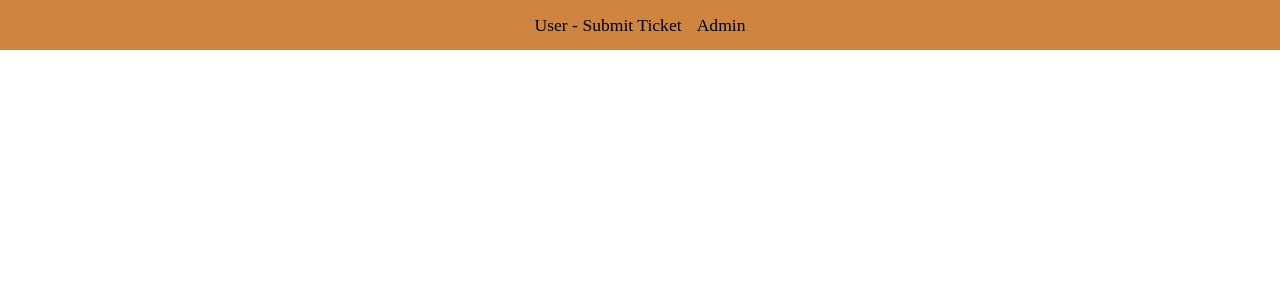
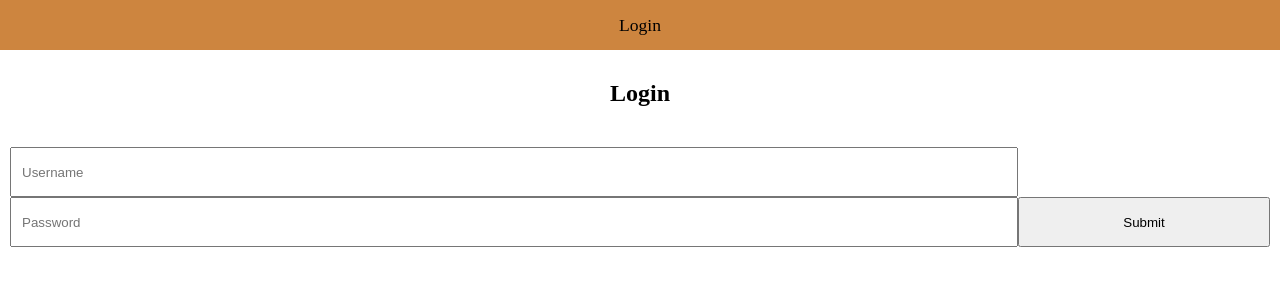
Before and after one commit to cgomez374/support-ticketing-system, a React (Vite) app: page /login in a window 1280 px wide. Shown: the top 300 px of the page. Built offline with nearby package versions, Linux system fonts and the light colour scheme.

Commit message:
added login page, loginform component, authcontext functionality, and protected routes

```diff
--- a/src/App.jsx
+++ b/src/App.jsx
@@ -3,27 +3,35 @@
 import { BrowserRouter as Router, Routes, Route } from 'react-router-dom'
 // CONTEXT
 import { SupportTicketProvider } from './context/TicketContext'
+import { AuthProvider } from './context/AuthContext'
 // PAGES
 import Home from './pages/Home'
 import AdminDashboard from './pages/AdminDashboard'
 import TicketPage from './pages/TicketPage'
+import LoginPage from './pages/LoginPage'
 // COMPONENTS
 import Navbar from './components/Navbar'
+import ProtectedRoutes from './components/ProtectedRoutes'
 
 
 function App() {
   return (
     <>
+      <AuthProvider>
         <SupportTicketProvider>
           <Router>
             <Navbar />
             <Routes>
+              <Route element={<ProtectedRoutes />}>
                 <Route path="/" element={ <Home /> } />
                 <Route path="/admin" element={ <AdminDashboard /> } />
                 <Route path="/ticket/:id" element={ <TicketPage /> } />
+              </Route>
+              <Route path='/login' element={<LoginPage />} />
             </Routes>
           </Router>
         </SupportTicketProvider>
+      </AuthProvider>
     </>
   )
 }
--- /dev/null
+++ b/src/components/Login/LoginForm.jsx
@@ -0,0 +1,43 @@
+import { useState } from "react"
+import { useAuthContext } from "../../context/AuthContext"
+
+export default function LoginForm(){
+  const { login } = useAuthContext()
+  const [loginFormData, setLoginFormData] = useState({
+    username: '',
+    password: ''
+  })
+
+  function handleChange(e){
+    setLoginFormData(prevLoginData => {
+      return {
+        ...prevLoginData,
+        [e.target.name]: e.target.value
+      }
+    })
+  }
+
+  function handleSubmit(e){
+    e.preventDefault()
+    login(loginFormData.username, loginFormData.password)
+  }
+  return (
+    <form onSubmit={handleSubmit}>
+      <input
+        name="username"
+        value={loginFormData.username}
+        type="text"
+        placeholder="username"
+        onChange={handleChange}
+      />
+      <input
+        name="password"
+        value={loginFormData.password}
+        type="password"
+        placeholder="password"
+        onChange={handleChange}
+      />
+      <button type="submit">submit</button>
+    </form>
+  )
+}
--- a/src/components/Navbar.jsx
+++ b/src/components/Navbar.jsx
@@ -1,10 +1,17 @@
 import { Link } from "react-router-dom"
+import { useAuthContext } from "../context/AuthContext"
 
 export default function Navbar(){
+  const {loginStatus, currentUser} = useAuthContext()
   return (
     <nav className="row-center">
-      <Link to="/">User - submit ticket</Link>
-      <Link to="/admin">Admin</Link>
+      {
+        !loginStatus
+          ? <Link to="/login">login</Link>
+          : currentUser.role === 'admin'
+            ? <Link to="/admin">Dashboard</Link>
+            : <Link to="/">User - submit ticket</Link>
+      }
     </nav>
 
 
--- /dev/null
+++ b/src/components/ProtectedRoutes.jsx
@@ -0,0 +1,8 @@
+import { Navigate, Outlet } from "react-router-dom";
+import { useAuthContext } from "../context/AuthContext";
+
+export default function ProtectedRoutes(){
+  const { loginStatus } = useAuthContext()
+  return !loginStatus ? <Navigate to="/login" /> : <Outlet />
+
+}
--- /dev/null
+++ b/src/context/AuthContext.jsx
@@ -0,0 +1,32 @@
+import { createContext, useContext, useState } from "react";
+import users from "../data/users";
+
+
+const AuthContext = createContext()
+
+export const useAuthContext = () => useContext(AuthContext)
+
+export function AuthProvider({children}) {
+  const [loginStatus, setLoginStatus] = useState(false)
+  const [currentUser, setCurrentUser] = useState(null)
+
+  function login(username, password){
+    users.forEach(user => {
+      if(user.username === username && user.password === password){
+        setLoginStatus(true)
+        setCurrentUser(user)
+      }
+    })
+  }
+
+  function logout(){
+    setCurrentUser(null)
+    setLoginStatus(false)
+  }
+  return (
+    <AuthContext.Provider value={{ loginStatus, currentUser, login, logout }}>
+      {children}
+    </AuthContext.Provider>
+  )
+
+}
--- /dev/null
+++ b/src/data/users.js
@@ -0,0 +1,34 @@
+const users = [
+  {
+    id: 1,
+    username: "jessica.miller",
+    password: "Jess!2024",
+    role: "admin",
+  },
+  {
+    id: 2,
+    username: "michael.thompson",
+    password: "MikePass#1",
+    role: "user",
+  },
+  {
+    id: 3,
+    username: "sarah.lee",
+    password: "SLee@789",
+    role: "user",
+  },
+  {
+    id: 4,
+    username: "admin.tony",
+    password: "Admin$Tony2025",
+    role: "admin",
+  },
+  {
+    id: 5,
+    username: "luis.garcia",
+    password: "Garcia!55",
+    role: "user",
+  },
+];
+
+export default users;
--- a/src/pages/Home.jsx
+++ b/src/pages/Home.jsx
@@ -3,7 +3,7 @@
 export default function Home(){
   return (
     <section>
-      <h1>HOME (Ticket submission)</h1>
+      <h1>Submit a Ticket</h1>
       <TicketForm />
     </section>
   )
--- /dev/null
+++ b/src/pages/LoginPage.jsx
@@ -0,0 +1,25 @@
+import { useEffect } from "react"
+import LoginForm from "../components/Login/LoginForm"
+import { useAuthContext } from "../context/AuthContext"
+import { useNavigate } from "react-router-dom"
+
+export default function LoginPage(){
+  const { loginStatus, currentUser } = useAuthContext()
+  const navigate = useNavigate()
+  useEffect(() => {
+    if(loginStatus){
+      if(currentUser.role === 'admin') navigate('/admin')
+      else navigate('/')
+    }
+  }, [loginStatus, currentUser])
+
+  return (
+    <section>
+      <h1>login</h1>
+      {
+        loginStatus && "Logged In!"
+      }
+      <LoginForm />
+    </section>
+  )
+}
```
Lines whose indentation alone changed are shown as unchanged.
